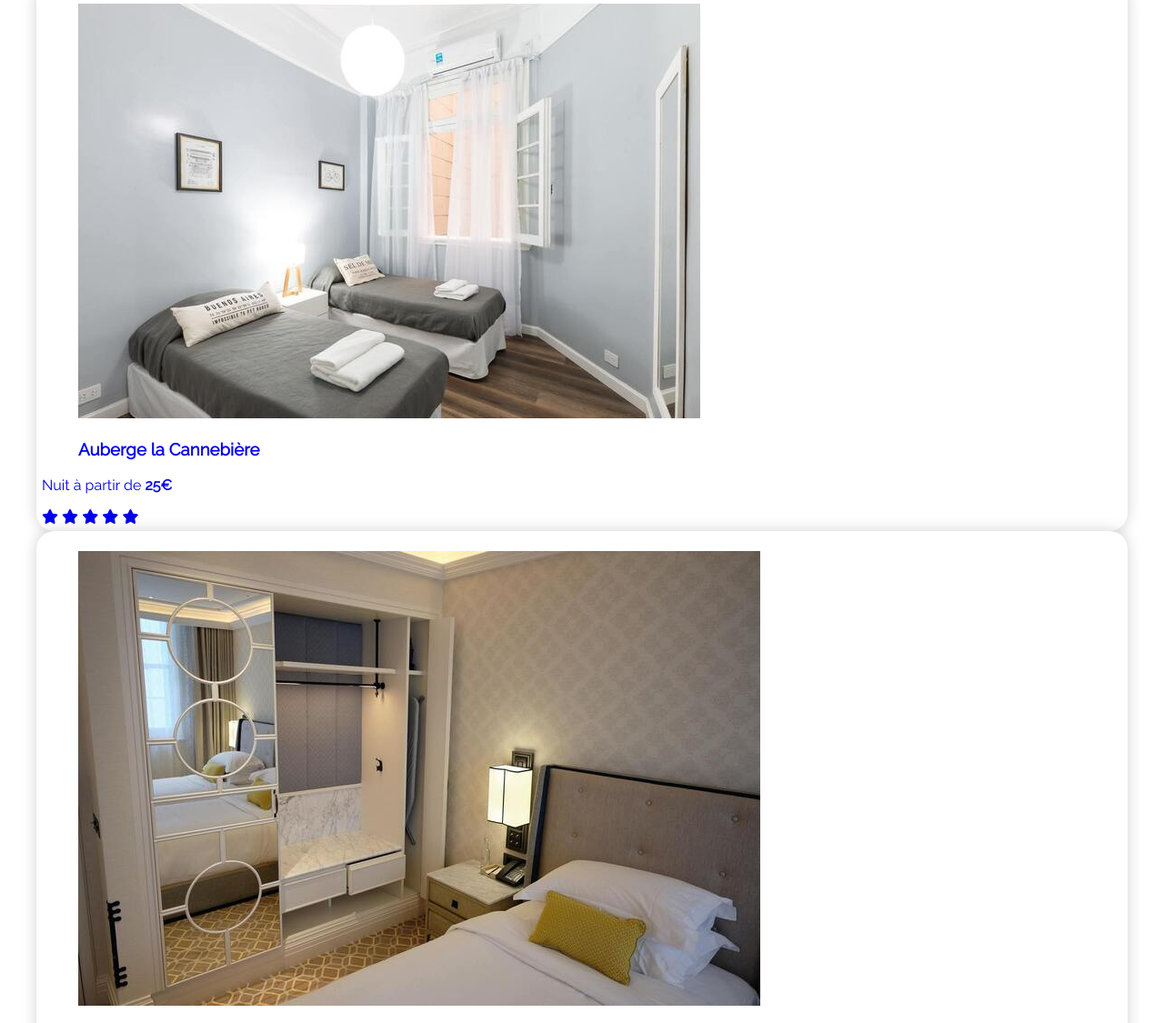
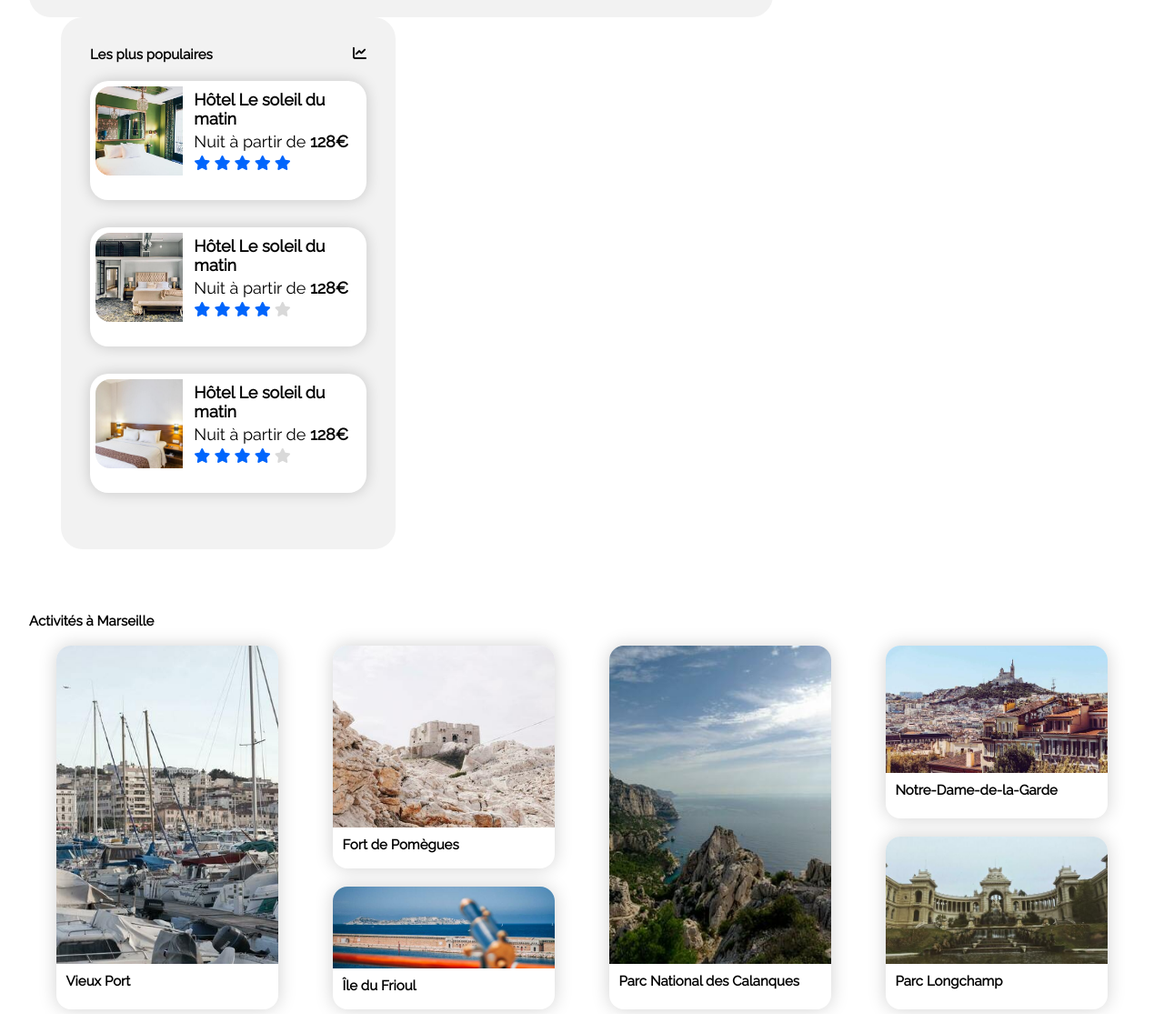
Before and after one commit to Pery21/Akpa_2_04022021, a plain HTML site: page index.html in a window 1280 px wide. Shown: the part 1136-2261 px from the top of the page at 91% size. Drawn offline with Linux system fonts and the light colour scheme.

Commit message:
Activités

```diff
--- a/reservia.css
+++ b/reservia.css
@@ -1,7 +1,37 @@
+body {margin: 0; display: block;}
 #entete {
     display: flex;
+    flex-wrap: wrap;
     justify-content: space-between;
     font-family: 'Raleway', sans-serif;
+}
+
+@media screen and (min-width:600px) {
+    #menu {
+            flex-basis: 79%;
+            display: flex;
+            align-items: center;
+            justify-content: flex-end;
+
+        }
+}
+
+@media screen and (max-width:600px) {
+    #menu {order:2;}
+    .heb {
+        border-top: none;
+        padding: 32px;
+        font-weight: 500;
+        text-align: center;
+        border-bottom: 3px #0065FC solid;
+    }
+    .act {
+        padding: 32px;
+        font-weight: 500;
+        text-align: center;
+        border-top: 3px transparent solid;
+        border-bottom: 3px transparent solid;
+    }
 }
 
 #menu {
@@ -43,14 +73,14 @@
 a:link {
     text-decoration: none;
     background-color: transparent;
+    color: black;
 }
-
 .main {
     margin: auto;
     padding: 0 32px;
     box-sizing: border-box;
     font-family: 'Raleway', sans-serif;
-    display: block;
+    max-width: 1440px;
 }
 
 h1 {
@@ -120,6 +150,7 @@ h1 {
     margin: 0 32px 16px 0;
     display: flex;
     align-items: center;
+    flex-wrap: wrap;
 }
 
 .eco {
@@ -237,28 +268,32 @@ h1 {
     color: blue;
 }
 
-.principale {
+.section2 {
+
     display: flex;
-    flex-wrap: nowrap;
-    flex-direction: row;
-    justify-content: center;
-    background-color: #F2F2F2;
-    border-radius: 24px;
-    padding: 32px;
+    flex-wrap: wrap;
+    width: 100%;
 }
 
 .heb-marseille {
     display: block;
 }
 
-.text-header {
-    display: block;
-    font-size: 24px;
-    margin-block-start: 13.28px;
-    margin-block-end: 13.28px;
-    margin-inline-start: 0px;
-    margin-inline-end: 0px;
-    font-weight: bold;
+.hebergement-principal {
+    display: flex;
+    flex-wrap: wrap;
+    background-color: #F2F2F2;
+    border-radius: 24px;
+    padding: 32px;
+    width: 62%;
+}
+
+.les-cartes {
+    display: flex;
+    flex-wrap: wrap;
+    justify-content: space-around;
+    align-items: center;
+    margin-top:20px;
 }
 
 .article {
@@ -267,5 +302,234 @@ h1 {
     border-radius: 20px;
     box-shadow: 0 0 16px #0000002e;
     box-sizing: border-box;
+    width: 30%;
+    min-width: 30%;
+    margin-bottom: 20px;
+}
+
+figure {
+    display: block;
+    margin-top: 16px;
+    margin-bottom: 16px;
+    margin-left: 40px;
+    margin-right: 40px;
+}
+
+.figure {
+    margin:0;}
+
+.image-article {
+    height: 112px;
+    object-fit: cover;
+    max-width: 100%;
+    width: 100%;
+    max-height: 100%;
+    border-radius: 16px 16px 0 0;
+    border-style: none;
+}
+
+h2 {
+    display: block;
+    font-size: 15px;
+    margin-top: 18px;
+    margin-bottom: 18px;
+    margin-left: 0px;
+    margin-right: 0px;
+    font-weight: bold;
+}
+
+.text-header {margin:0;}
+
+h3 {
+    display: block;
+    font-size: 18px;
+    margin-top: 16px;
+    margin-block-end: 16px;
+    margin-inline-start: 0px;
+    margin-inline-end: 0px;
+    font-weight: bold;
+}
+
+.nom-art1 {
+    margin: 4px 12px 0 12px;
+}
+
+p {
+    display: block;
+    font-size: 18px;
+    margin-top: 16px;
+    margin-block-end: 16px;
+    margin-inline-start: 0px;
+    margin-inline-end: 0px;
+}
+
+.description {margin:4px 12px 4px 12px;}
+
+.art1-notation {
+    margin: 0 12px 4px 12px;
+}
+
+#etoile-grise {color:#d9d9d9;}
+#etoile-bleue {color: #0065FC;}
+img {border:none}
+
+.contenu-populaire {
+    background-color: #F2F2F2;
+    border-radius: 24px;
+    padding: 32px;
+    width: 25%;
+    margin-left: 35px;
+
+}
+
+.container-popu {
+    display: flex;
+    flex-flow: column wrap;
+    margin-top:20px;
+}
+
+.titre-pop {
+    margin: 0;
+    display: flex;
+    justify-content: space-between;
+}
+
+#popu {
+    display: flex;
+    align-items: stretch;
     height: 100%;
+    overflow: auto;
 }
+
+.popu {
+    background-color: white;
+    padding: 6px;
+    border-radius: 20px;
+    box-shadow: 0 0 16px #0000002e;
+    box-sizing: border-box;
+    margin-bottom: 30px;
+}
+
+.image-popu {
+    position: relative;
+    min-height: 100%;
+    width: 33%;
+    min-width: 33%;
+    max-width: 33%;
+}
+
+.image-pop {
+    border-radius: 16px 0 0 16px;
+    position: absolute;
+    width: 100%;
+    height: 100%;
+    object-fit: cover;
+}
+
+.descrip {
+    display: flex;
+    flex-direction: column;
+}
+
+.poplaire {
+    margin: 4px 12px 0 12px;
+}
+.des-pop {
+    margin: 4px 12px 4px 12px;
+}
+.pop-notation {
+    margin: 0 12px 4px 12px;
+}
+.act-titre {
+    margin: 19px 24px;
+}
+
+.section3 {
+    display: block;
+}
+
+.page-activites {
+    display: flex;
+    flex-flow: row wrap;
+    justify-content: space-around;
+    margin: 5px 0;
+    height: 400px;
+}
+
+.art-activite {
+    box-shadow: 0 0 20px #0000002e;
+    border-radius: 16px;
+    overflow: hidden;
+    display: flex;
+    flex-direction: column;
+    width: 20%;
+    height: 400px;
+
+}
+
+.image-activite {
+    position: relative;
+    flex: 1;
+    height: 350px;
+}
+
+#imge {
+    display: flex;
+    justify-content: space-between;
+    flex-flow: row wrap;
+    height: 400px;
+    width: 20%;
+}
+
+.image-act {
+    position: relative;
+    height: 100%;
+    width: 100%;
+    object-fit: cover;
+}
+
+#imge1 {
+    position: relative;
+    height: 100%;
+    width: 100%;
+    object-fit: cover;
+}
+
+.image-act-modif {
+    width: 100%;
+    height: 140px;
+}
+
+#image-act-modif1 {
+    height: 200px;
+}
+
+#image-act-modif2 {
+    height: 90px;
+}
+
+#act-act {
+    margin-top: 70px;
+}
+
+#deux-en-un {
+    width: 100%;
+    box-shadow: 0 0 20px #0000002e;
+    border-radius: 16px;
+    overflow: hidden;
+}
+
+.deux-en-un1, .deux-en-un3 {
+    margin-bottom: 20px;
+}
+
+#text-deux-en-un, #solo {
+    display: block;
+    font-size: 15px;
+    margin-top: 10px;
+    margin-block-end: 5px;
+    margin-inline-start: 10px;
+    margin-inline-end: 0px;
+    font-weight: bold;
+    min-width: 50px;
+}
```
